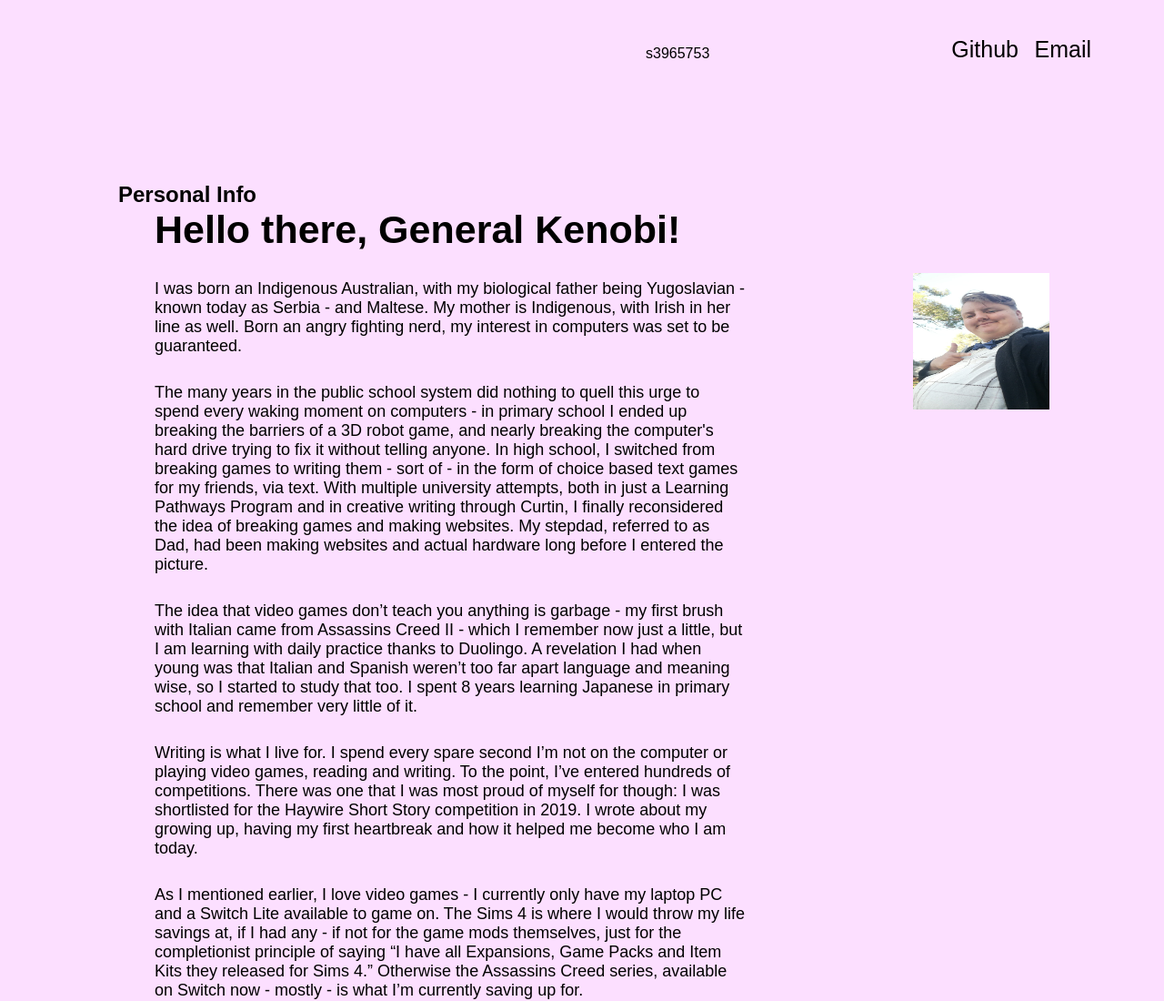
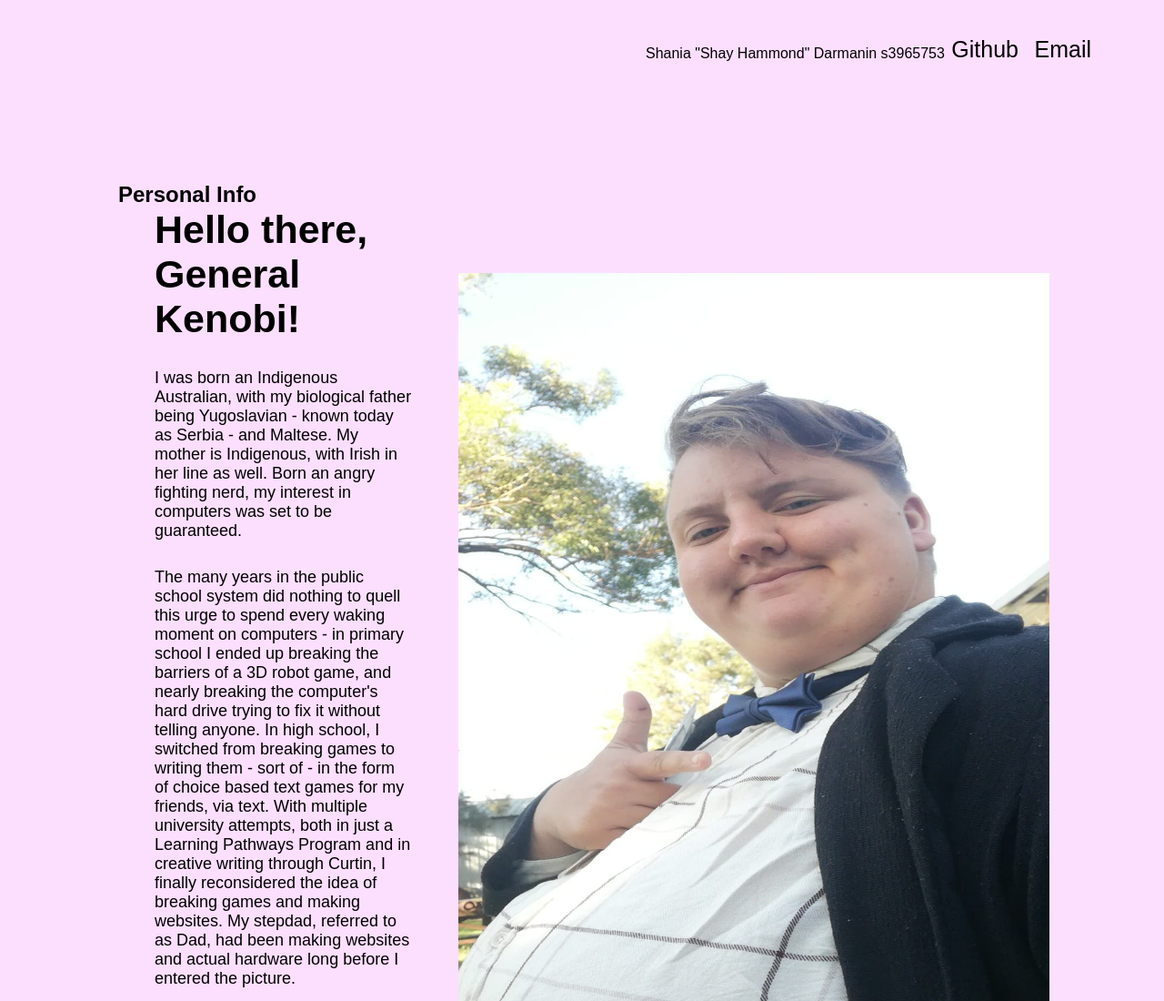
Before and after one commit to ShayHammoWolf/MeetTheShay, a plain HTML site: page index.html in a window 1280 px wide. Shown: the top 1100 px of the page at 91% size. Drawn offline with Linux system fonts and the light colour scheme.

Commit message:
Add files via upload

```diff
--- a/index.html
+++ b/index.html
@@ -12,7 +12,7 @@
         <div class="App-text">
             <div class="app-picture">
               <ul>
-                  <li>s3965753</li>
+                  <li> Shania "Shay Hammond" Darmanin s3965753</li>
                   <li><a href="http://www.github.com" target="_blank" class="Github"> Github</a> </li>
                   <li><a href="mailto:<s3960896@student.rmit.edu.au" target="_blank" class="Email">Email</a> </li>
                   </ul>
@@ -23,7 +23,7 @@
           <div class="app-picture">
               <div class="banner">
                 <div class="App-text">
-                  <img src="headshot.jpg" alt="Brown curly haired female in a suit and bow tie" style="width:150px;height:150px;">
+                  <img src="headshot.jpg" alt="Brown curly haired female in a suit and bow tie" style="width:650px;height:900px;">
                       <h2>Personal Info</h2>
                       <h1>Hello there, General Kenobi!</h1>
                         <p>I was born an Indigenous Australian, with my biological father being Yugoslavian - known today as Serbia - and Maltese. My mother is Indigenous, with Irish in her line as well. Born an angry fighting nerd, my interest in computers was set to be guaranteed.</p>
```
